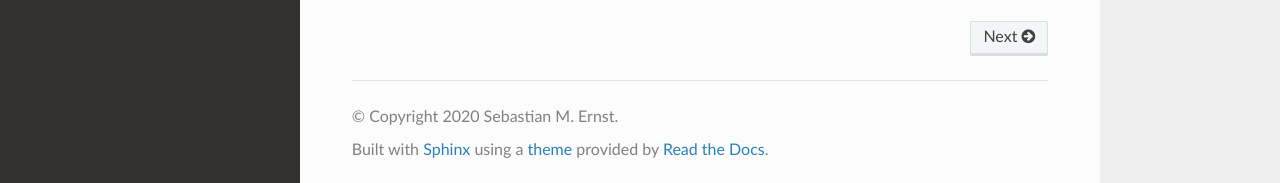
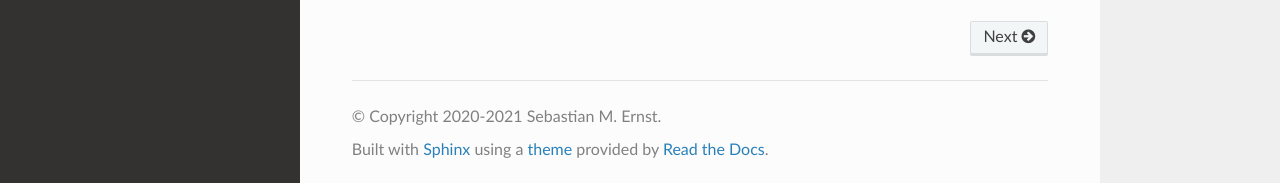
Before and after one commit to pleiszenburg/bewegung, a Sphinx documentation site: the page built from docs/index.rst, in a window 1280 px wide and 900 px high, scrolled down 1035 px. Shown: the part 714-897 px from the top of the window. Built offline with Sphinx 7.4.7 and the Read the Docs theme 2.0.0, drawn with Linux system fonts in a browser that asks for light colours; pages that are not in the unit, such as notebooks, are missing from menus; the version number is read from the project's files by our own code.

Commit message:
update copyright

```diff
--- a/docs/conf.py
+++ b/docs/conf.py
@@ -49,7 +49,7 @@ from docs.version import get_version
 
 project = 'bewegung'
 author = 'Sebastian M. Ernst'
-copyright = f'2020 {author:s}'
+copyright = f'2020-2021 {author:s}'
 
 # The full version, including alpha/beta/rc tags
 release = get_version()
```
